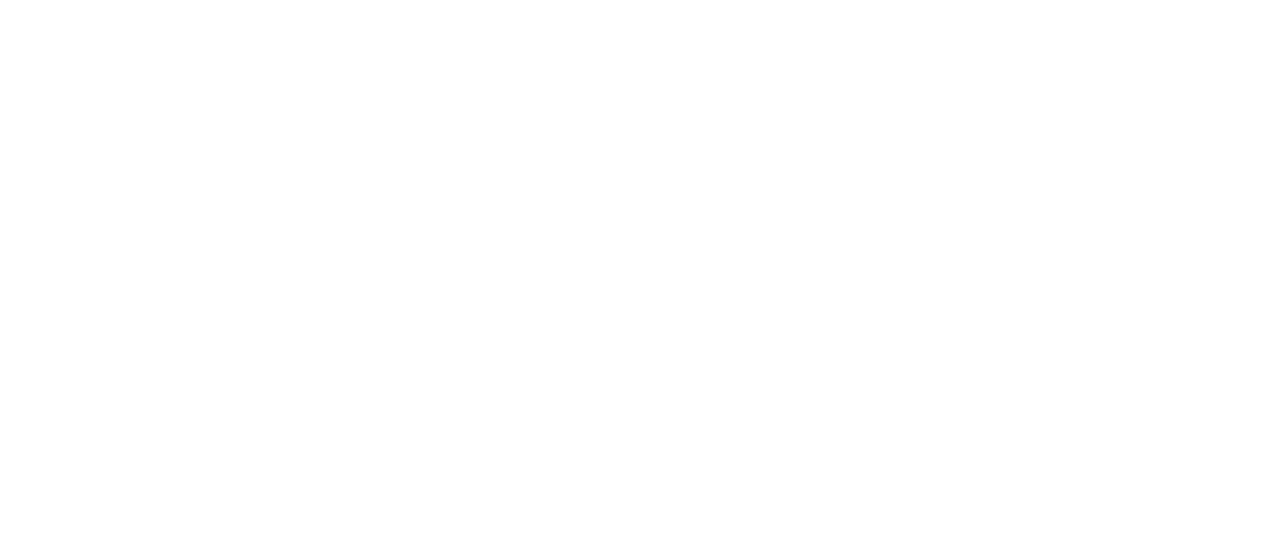
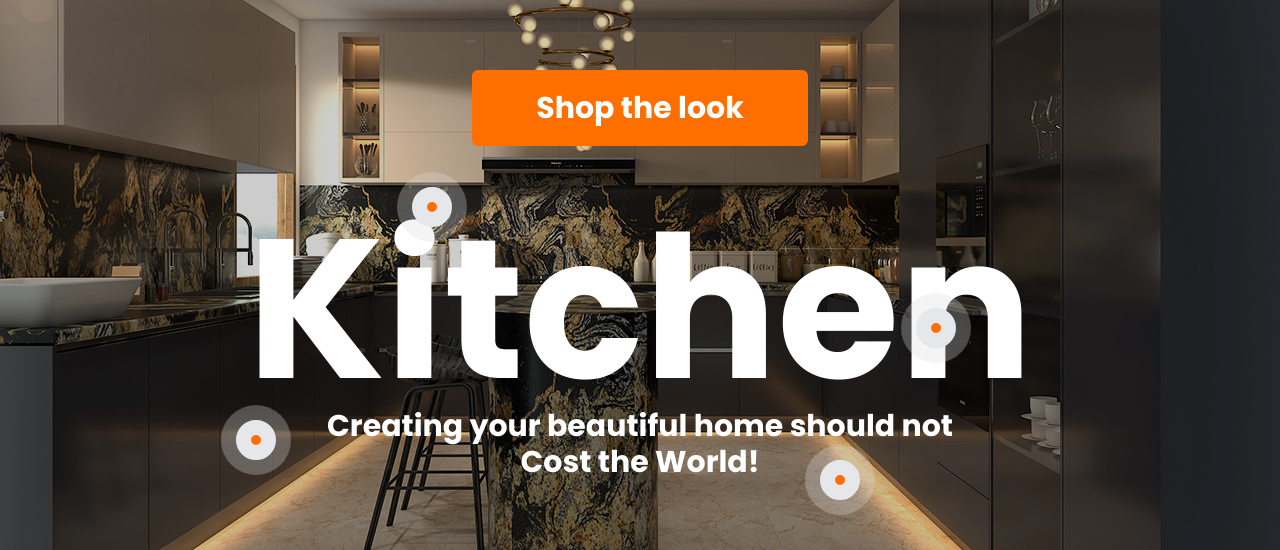
Before and after one commit to tahfeezmizan/timber-trove, a React (Vite) app: page / in a window 1280 px wide. Shown: the part 3970-4520 px from the top of the page. Before the commit the page ends 3816 px from the top, so only its background shows below. Built offline with nearby package versions, Linux system fonts and the light colour scheme; a web font is replaced by a local one.

Commit message:
complete kitchen section

```diff
--- a/src/index.css
+++ b/src/index.css
@@ -4,3 +4,8 @@
 @tailwind base;
 @tailwind components;
 @tailwind utilities;
+
+/* custom.css */
+.custom-shadow {
+    box-shadow: 0px 0px 0px 15px #D9D9D94D;
+}
--- a/src/pages/Home/Home.jsx
+++ b/src/pages/Home/Home.jsx
@@ -3,6 +3,7 @@
 import LatestProduct from '../LatestProduct/LatestProduct';
 import HandPick from '../HandPick/HandPick';
 import Newsletter from '../Newsletter/Newsletter';
+import Kitchen from '../Kitchen/Kitchen';
 
 const Home = () => {
     return (
@@ -13,6 +14,7 @@
             <LatestProduct></LatestProduct>
             <HandPick></HandPick>
             <Newsletter></Newsletter>
+            <Kitchen></Kitchen>
         </div>
     );
 };
--- /dev/null
+++ b/src/pages/Kitchen/Kitchen.jsx
@@ -0,0 +1,32 @@
+import React from 'react';
+import kitchenBg from '../../assets/kitchen.jpeg';
+
+const Kitchen = () => {
+    return (
+        <div className='h-screen' style={{
+            backgroundImage: `linear-gradient(rgba(0,0,0,0.2), rgba(0,0,0,0.2)), url(${kitchenBg})`,
+            backgroundPosition: 'center',
+            backgroundSize: 'cover',
+            backgroundRepeat: 'no-repeat'
+        }}>
+            <div className="container mx-auto px-4 py-20 mb-5 lg:mb-10">
+                <div className="relative text-center mt-36">
+                    <button className="text-white bg-[#FF6F00] text-3xl font-Poppins px-10 md:px-16 py-4 md:py-5 rounded-md font-bold mb-16">
+                        Shop the look
+                    </button>
+                    <p className='custom-shadow w-10 h-10 rounded-full border-[15px] bg-[#FF6F00] absolute left-1/3 top-1/3 transform -translate-x-1/2 -translate-y-1/2'></p>
+                    <h1 className="text-8xl lg:text-[198px] font-Poppins font-bold text-white">Kitchen</h1>
+
+                    <p className='custom-shadow w-10 h-10 rounded-full border-[15px] bg-[#FF6F00] absolute left-60 bottom-0 transform -translate-x-1/2 -translate-y-1/2'></p>
+
+                    <p className='custom-shadow w-10 h-10 rounded-full border-[15px] bg-[#FF6F00] absolute right-72 bottom-28 transform -translate-x-1/2 -translate-y-1/2'></p>
+
+                    <p className="text-2xl lg:text-3xl font-Poppins font-bold text-white">Creating your beautiful home should not <br /> Cost the World!</p>
+                    <p className='custom-shadow w-10 h-10 rounded-full border-[15px] bg-[#FF6F00] absolute right-96 -bottom-30 transform -translate-x-1/2 -translate-y-1/2'></p>
+                </div>
+            </div>
+        </div>
+    );
+};
+
+export default Kitchen;
```
Also changed, not shown: src/assets/kitchen.jpeg (added).
